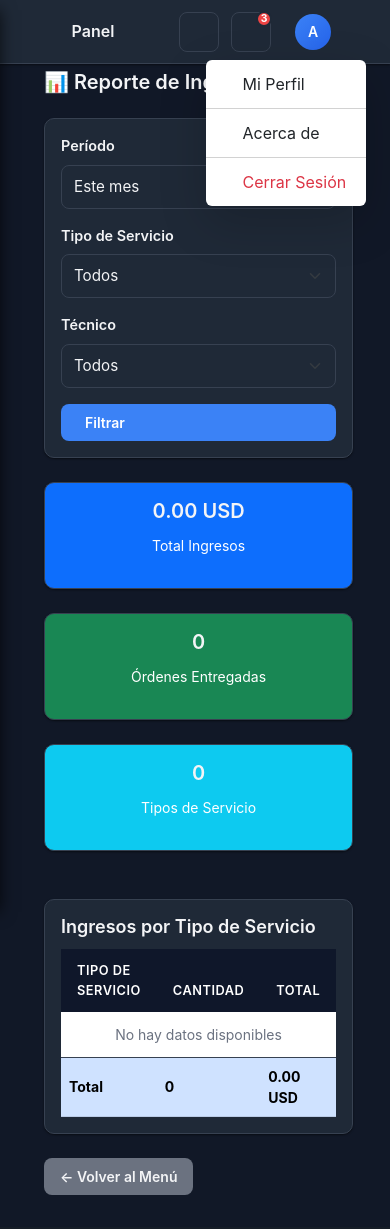
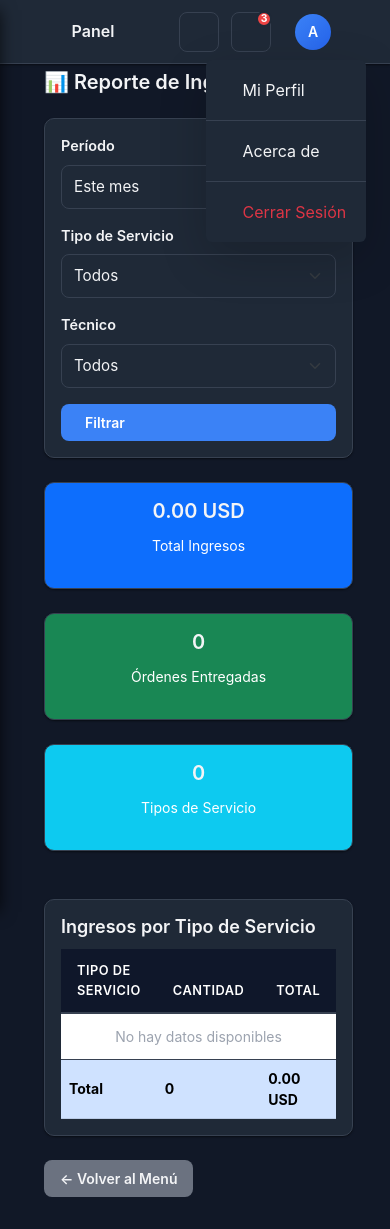
Before and after one commit to megakaos89/MultiTaller-Pro, a Flask app: page /reporte/ingresos in a window 390 px wide, after a click that opens the changed part. Before the commit the page ends 1195 px from the top, so only its background shows below. Run offline with Flask 3, Linux system fonts and the light colour scheme; a user stored in the database is signed in; some libraries are stand-ins or nearby versions; some web fonts are replaced.

Commit message:
**Refactorización completa del tema oscuro para mejorar legibilidad y consistencia visual**
* **Key features implemented:**
- *multitaller/static/css/custom.css: Refactorización completa del archivo de estilos para corregir contraste, legibilidad y consistencia del tema oscuro, incluyendo nuevas variables CSS para colores de fondo, texto, bordes y superficies.*
- *multitaller/static/css/custom.css: Implementación de estilos coherentes para formularios (inputs, selects, placeholders, focus states), botones (hover, active, estados semánticos), tablas y navegación (sidebar, topbar).*
- *.gitignore: Actualización del archivo de exclusión para cubrir más tipos de archivos temporales, de entorno, de desarrollo y de editores.*
- *multitaller/static/css/custom.css: Adición de estilos para componentes como badges, alertas, dropdowns y mejoras en la jerarquía tipográfica y espaciado responsive.*

```diff
--- a/multitaller/static/css/custom.css
+++ b/multitaller/static/css/custom.css
@@ -41,6 +41,9 @@
   --text-secondary: #9CA3AF;
   --text-muted: #6B7280;
   --text-inverse: #111827;
+
+  /* Placeholder - Legibilidad optimizada */
+  --placeholder-color: #9CA3AF;
 
   /* Sidebar */
   --sidebar-bg: #0F172A;
@@ -495,6 +498,10 @@ a:hover {
     flex-shrink: 0;
     opacity: 0.9;
     transition: opacity var(--transition-fast), color var(--transition-fast);
+    display: inline-flex;
+    align-items: center;
+    justify-content: center;
+    vertical-align: middle;
 }
 
 .sidebar-item:hover .sidebar-item-icon {
@@ -513,6 +520,7 @@ a:hover {
     white-space: nowrap;
     opacity: 1;
     transition: opacity var(--transition-fast);
+    line-height: 1.5;
 }
 
 /* Sidebar mini (colapsado) */
@@ -696,24 +704,24 @@ a:hover {
 }
 
 .form-control::placeholder {
-    color: var(--text-secondary);
+    color: var(--placeholder-color);
     opacity: 1;
 }
 
 .form-control::-webkit-input-placeholder {
-    color: var(--text-secondary);
+    color: var(--placeholder-color);
 }
 
 .form-control::-moz-placeholder {
-    color: var(--text-secondary);
+    color: var(--placeholder-color);
 }
 
 .form-control:-ms-input-placeholder {
-    color: var(--text-secondary);
+    color: var(--placeholder-color);
 }
 
 .form-control:-moz-placeholder {
-    color: var(--text-secondary);
+    color: var(--placeholder-color);
 }
 
 /* Floating labels */
@@ -784,7 +792,7 @@ a:hover {
 }
 
 .filter-form .form-control::placeholder {
-    color: var(--text-secondary);
+    color: var(--placeholder-color);
 }
 
 /* ==========================================================================
@@ -923,6 +931,11 @@ a:hover {
     color: var(--text-primary);
 }
 
+/* Transiciones suaves para todos los botones */
+.btn {
+    transition: all var(--transition-normal);
+}
+
 /* Tamaños de botones */
 .btn-sm {
     padding: 6px 12px;
@@ -958,10 +971,11 @@ a:hover {
     letter-spacing: 0.5px;
     border: none;
     padding: 12px 16px;
+    border-bottom: 2px solid var(--border);
 }
 
 .table-striped tbody tr:nth-of-type(odd) {
-    background-color: rgba(0, 0, 0, 0.02);
+    background-color: rgba(255, 255, 255, 0.02);
 }
 
 [data-theme="dark"] .table-striped tbody tr:nth-of-type(odd) {
@@ -982,6 +996,7 @@ a:hover {
     vertical-align: middle;
     color: var(--text-primary);
     border-color: var(--border);
+    border-bottom: 1px solid var(--border);
 }
 
 .table a {
@@ -993,6 +1008,11 @@ a:hover {
 .table a:hover {
     color: var(--primary-hover);
     text-decoration: underline;
+}
+
+/* Texto de celda vacía o sin datos */
+.table td.text-muted {
+    color: var(--text-secondary) !important;
 }
 
 /* ==========================================================================
@@ -1072,6 +1092,22 @@ a:hover {
 .alert-dismissible .btn-close {
     padding: 1rem;
     filter: invert(1);
+    opacity: 0.75;
+    transition: opacity var(--transition-fast);
+}
+
+.alert-dismissible .btn-close:hover {
+    opacity: 1;
+}
+
+/* Botón de cerrar para alertas - mejor contraste */
+.btn-close-white {
+    filter: invert(1);
+    opacity: 0.75;
+}
+
+.btn-close-white:hover {
+    opacity: 1;
 }
 
 /* ==========================================================================
@@ -1361,3 +1397,46 @@ a:hover {
         color: black !important;
     }
 }
+
+/* ==========================================================================
+   Dropdowns - Estilo Dark Mode
+   ========================================================================== */
+.dropdown-menu {
+    background-color: var(--surface);
+    border: 1px solid var(--border);
+    box-shadow: var(--shadow-lg);
+}
+
+.dropdown-item {
+    color: var(--text-primary);
+    padding: 0.625rem 1rem;
+    transition: all var(--transition-fast);
+}
+
+.dropdown-item:hover {
+    background-color: var(--surface-hover);
+    color: var(--text-primary);
+}
+
+.dropdown-divider {
+    border-color: var(--border);
+}
+
+/* ==========================================================================
+   Utilidades adicionales para legibilidad
+   ========================================================================== */
+.text-muted {
+    color: var(--text-muted) !important;
+}
+
+/* Mejorar contraste en textos secundarios */
+.small, small {
+    color: var(--text-secondary);
+}
+
+/* Asegurar que los labels de formulario sean legibles */
+.form-text {
+    color: var(--text-secondary);
+    font-size: 0.875rem;
+    margin-top: 0.25rem;
+}
```
Also changed, not shown: 1 other file.
